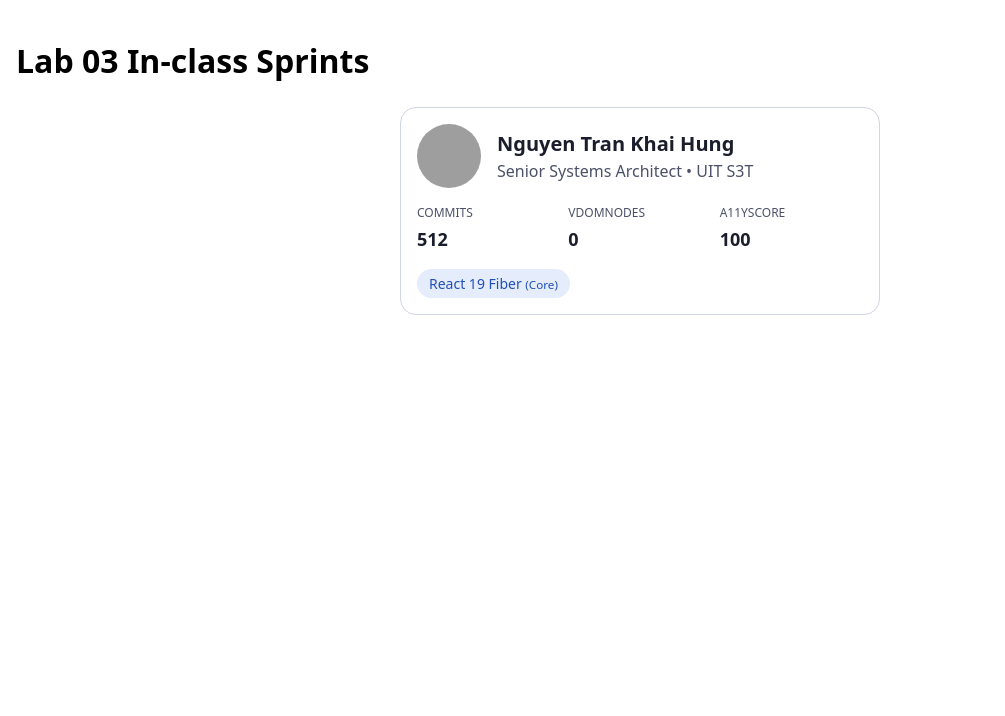
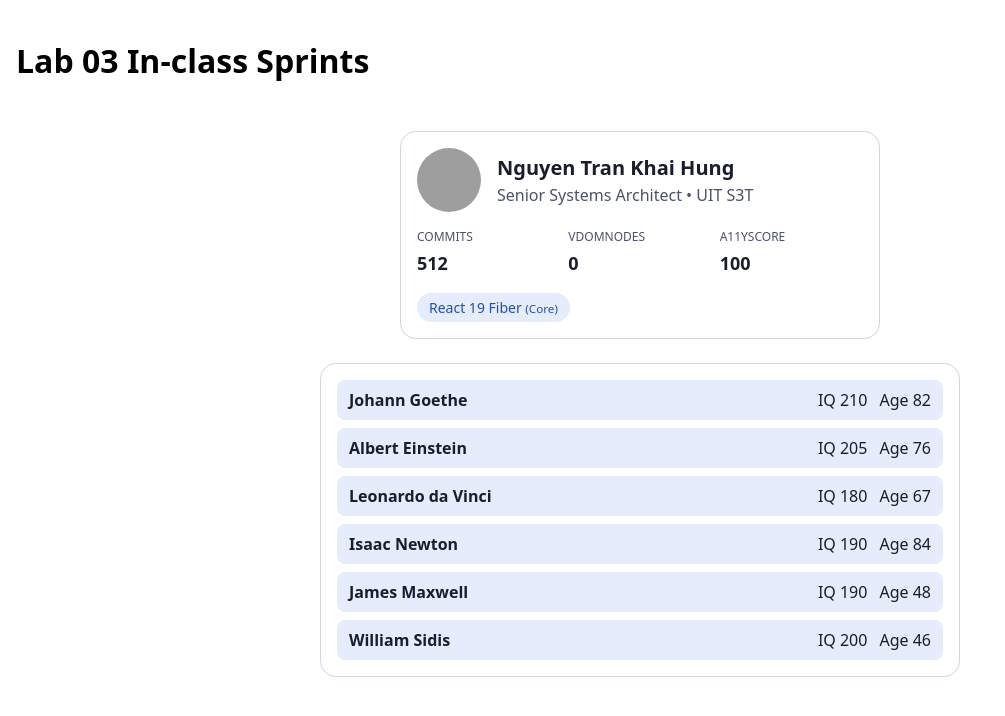
Before and after one commit to Ac-2836/WebDev-Lab03-Inclass, a React (Vite) app: page / in a window 1280 px wide. Shown: the top 716 px of the page, without its empty margins (0-1005 px from the left). Built offline with nearby package versions, Linux system fonts and the light colour scheme; grey boxes are pictures that could not be loaded.

Commit message:
feat(ex2): normalize smartPeople schema with stable IDs

```diff
--- a/src/App.jsx
+++ b/src/App.jsx
@@ -1,4 +1,5 @@
 import { DeveloperCard } from './components/DeveloperCard.jsx';
+import { ScientistDirectory } from './components/ScientistDirectory.jsx';
 
 const MY_AVATAR_URL =
   'https://cdn.phototourl.com/member/2026-10-30-fa6e7760-a60d-4fb1-b29c-db617cb360b0.jpg';
@@ -13,6 +14,9 @@ export function App() {
           avatarUrl={MY_AVATAR_URL}
         />
       </section>
+      <section aria-label='Exercise 2: Scientist Directory'>
+        <ScientistDirectory />
+      </section>
     </main>
   );
 }
--- /dev/null
+++ b/src/components/ScientistDirectory.jsx
@@ -0,0 +1,29 @@
+import { useState } from 'react';
+import styles from './ScientistDirectory.module.css';
+
+export const SMART_PEOPLE = [
+  { id: 'sp-1', name: 'Johann Goethe', age: 82, iq: 210 },
+  { id: 'sp-2', name: 'Albert Einstein', age: 76, iq: 205 },
+  { id: 'sp-3', name: 'Leonardo da Vinci', age: 67, iq: 180 },
+  { id: 'sp-4', name: 'Isaac Newton', age: 84, iq: 190 },
+  { id: 'sp-5', name: 'James Maxwell', age: 48, iq: 190 },
+  { id: 'sp-6', name: 'William Sidis', age: 46, iq: 200 },
+];
+
+export function ScientistDirectory({ initialData = SMART_PEOPLE }) {
+  const [people] = useState(initialData);
+
+  return (
+    <section className={styles.directory} aria-label='Pioneer Directory'>
+      <ul className={styles.list}>
+        {people.map((p) => (
+          <li key={p.id} className={styles.row}>
+            <span className={styles.name}>{p.name}</span>
+            <span>IQ {p.iq}</span>
+            <span>Age {p.age}</span>
+          </li>
+        ))}
+      </ul>
+    </section>
+  );
+}
--- /dev/null
+++ b/src/components/ScientistDirectory.module.css
@@ -0,0 +1,54 @@
+.directory {
+  --panel-bg: #ffffff;
+  --panel-border: #d0d5e2;
+  --panel-radius: 16px;
+  --gap: 1rem;
+  --text-main: #1a1d2b;
+  --text-muted: #4b5168;
+  --accent: #1f4fb8;
+  --accent-soft: #e5ecfb;
+
+  width: 100%;
+  max-width: 640px;
+  margin-inline: auto;
+  padding: var(--gap);
+  display: grid;
+  gap: var(--gap);
+  color: var(--text-main);
+  background: var(--panel-bg);
+  border: 1px solid var(--panel-border);
+  border-radius: var(--panel-radius);
+}
+
+.list {
+  margin: 0;
+  padding: 0;
+  list-style: none;
+  display: grid;
+  gap: 0.5rem;
+}
+
+.row {
+  display: grid;
+  grid-template-columns: 1fr auto auto;
+  align-items: center;
+  gap: 0.75rem;
+  padding: 0.5rem 0.75rem;
+  border-radius: 8px;
+  background: var(--accent-soft);
+  overflow-wrap: anywhere;
+}
+
+.name {
+  font-weight: 600;
+}
+
+@media (max-width: 400px) {
+  .row {
+    grid-template-columns: 1fr auto;
+  }
+
+  .name {
+    grid-column: 1 / -1;
+  }
+}
--- a/src/index.css
+++ b/src/index.css
@@ -14,4 +14,6 @@ main {
   max-width: 1440px;
   margin: 0 auto;
   padding: 1rem;
+  display: grid;
+  gap: 1.5rem;
 }
```
